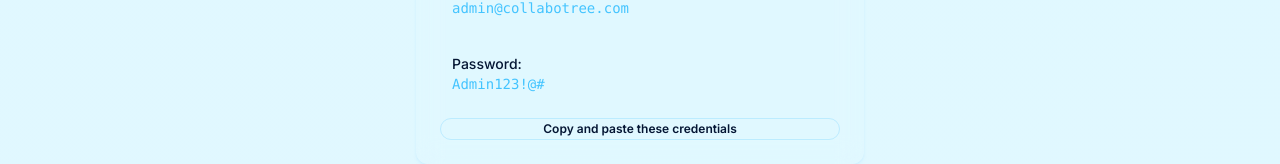
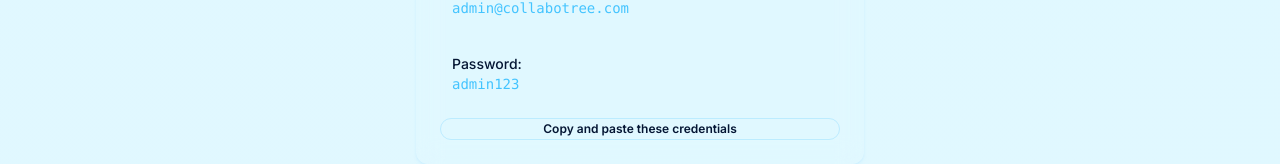
Before and after one commit to ronaldo9991/collabotree, a React (Vite) app in the folder client/: page /admin/signin in a window 1280 px wide. Shown: the part 535-699 px from the top of the page. Built offline with nearby package versions, Linux system fonts and the light colour scheme; a web font is replaced by a local one.

Commit message:
Fix admin login password mismatch - change from Admin123!@# to admin123

```diff
--- a/client/src/pages/AdminSignIn.tsx
+++ b/client/src/pages/AdminSignIn.tsx
@@ -13,7 +13,7 @@ import { Shield, Lock, User, Loader2, ArrowLeft } from "lucide-react";
 // Admin credentials (in production, this would be properly secured)
 const ADMIN_CREDENTIALS = {
   email: "admin@collabotree.com",
-  password: "Admin123!@#"
+  password: "admin123"
 };
 
 export default function AdminSignIn() {
@@ -138,7 +138,7 @@ export default function AdminSignIn() {
               </div>
               <div className="p-3 bg-muted/30 rounded-lg">
                 <p className="text-sm font-medium">Password:</p>
-                <p className="text-sm text-muted-foreground font-mono">Admin123!@#</p>
+                <p className="text-sm text-muted-foreground font-mono">admin123</p>
               </div>
               <Badge variant="outline" className="w-full justify-center">
                 Copy and paste these credentials
```
